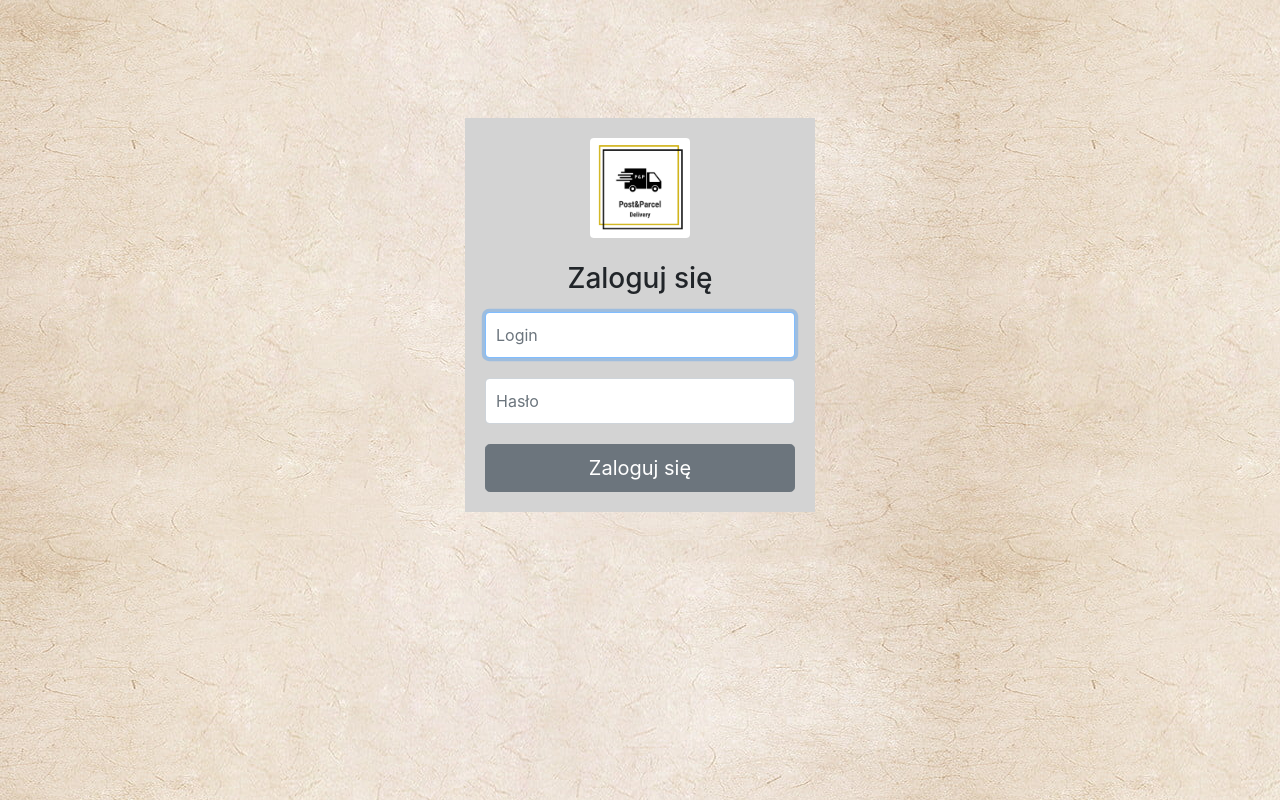
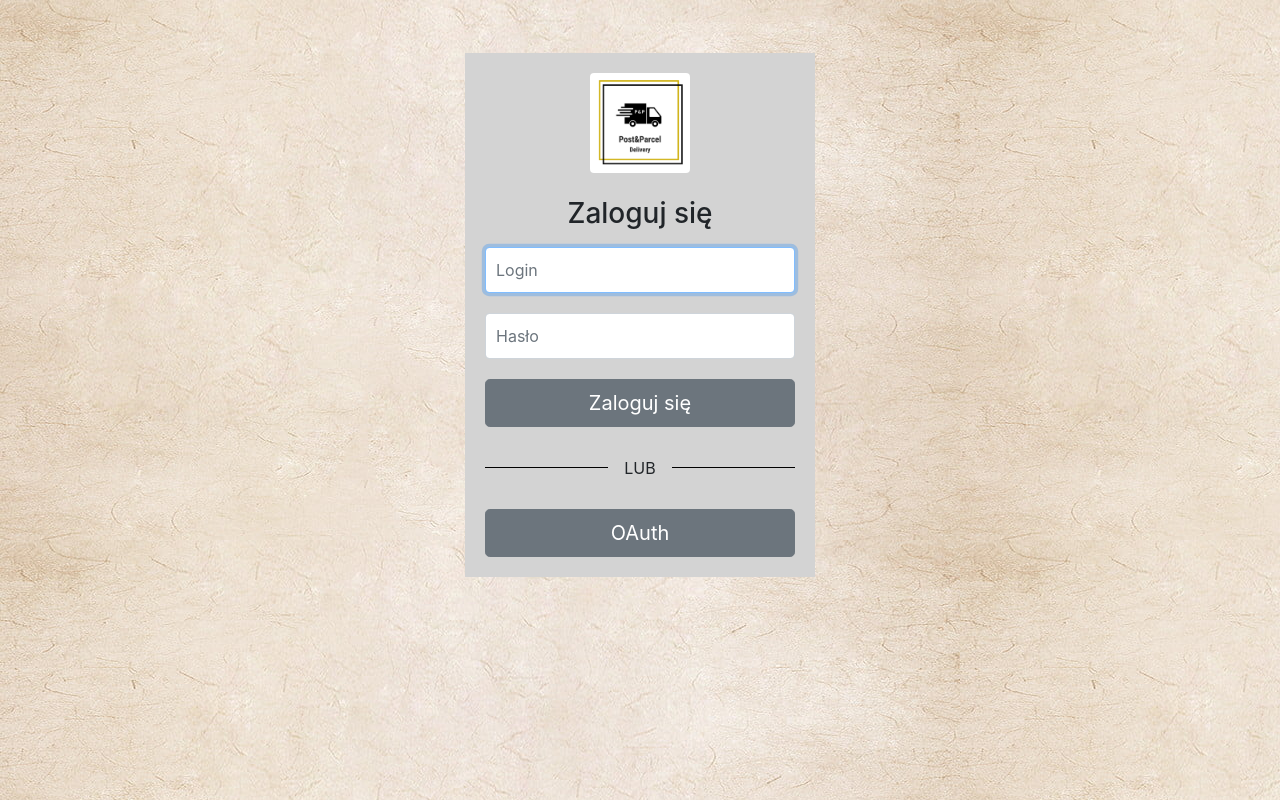
Before and after one commit to pawellski/Delivery_Comapny_WebApp, a Flask app: template PPD_app/templates/courier_login.html in a window 1280 px wide. Run offline with Flask 2, Linux system fonts and the light colour scheme; the template is opened without the code that fills it, so the values that code supplies are empty; parts of the project's set-up code (start-up, migrations or seed data) failed here and were passed over; some libraries are stand-ins or nearby versions.

Commit message:
Adjusted html, css and js to OAuth in courier_app.

```diff
--- a/PPD_app/static/scripts/courier_login.js
+++ b/PPD_app/static/scripts/courier_login.js
@@ -6,6 +6,7 @@ document.addEventListener('DOMContentLoaded', function (event) {
     var HTTP_STATUS = {OK: 200, BAD_REQUEST: 400};
 
     let loginForm = document.getElementById("login-form");
+    let oAuthButton = document.getElementById("oauth-courier-button");
 
     loginForm.addEventListener("submit", function(event) {
         event.preventDefault();
@@ -20,6 +21,10 @@ document.addEventListener('DOMContentLoaded', function (event) {
         submitLoginForm();
 
     });
+
+    oAuthButton.addEventListener("click", function() {
+        window.location.href = "/oauth_login";
+    })
 
     function submitLoginForm() {
 
--- a/PPD_app/static/styles/style_4.css
+++ b/PPD_app/static/styles/style_4.css
@@ -36,3 +36,16 @@ form {
     max-width: 350px;
     margin: auto;
 }
+
+.align-center-hr {
+    border-top: 1px solid black;
+    line-height: 1px;
+    margin-top: 40px;
+    margin-bottom: 40px;
+}
+
+.span-or {
+    background: lightgray;
+    padding-left: 1em;
+    padding-right: 1em;
+}
--- a/PPD_app/templates/courier_login.html
+++ b/PPD_app/templates/courier_login.html
@@ -22,6 +22,12 @@
             <input type="text" id="inputLogin" name="login" class="form-control" placeholder="Login" required autofocus>
             <input type="password" id="inputPassword" name="password" class="form-control" placeholder="Hasło" required>
             <button class="btn btn-lg btn-secondary btn-block" type="submit">Zaloguj się</button>
+            <div class="align-center-hr">
+                <div class="text-center">
+                  <span class="span-or">LUB</span>
+                </div>
+            </div>
+            <button class="btn btn-lg btn-secondary btn-block" id="oauth-courier-button">OAuth</button>
         </form>
         <div id="alert-div"></div>
       </div>
```
